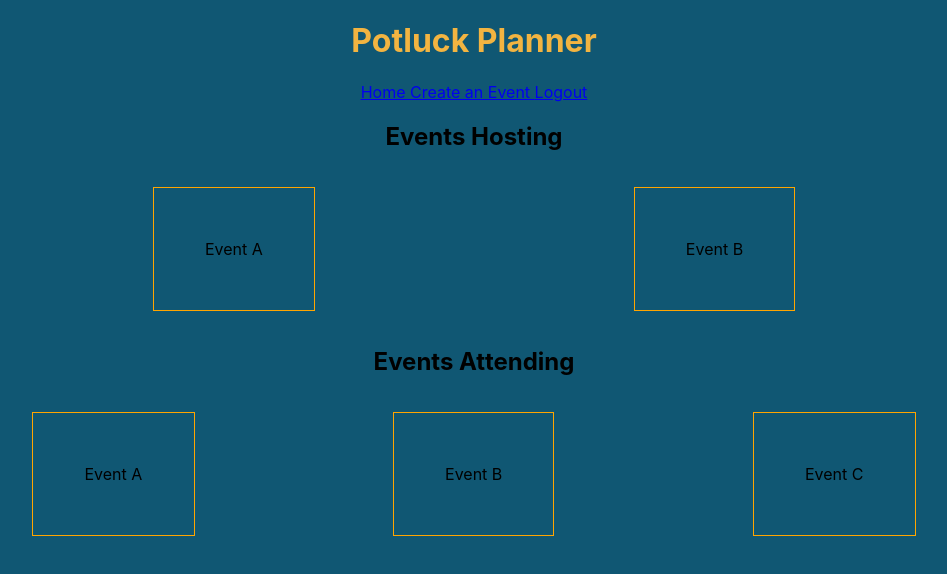
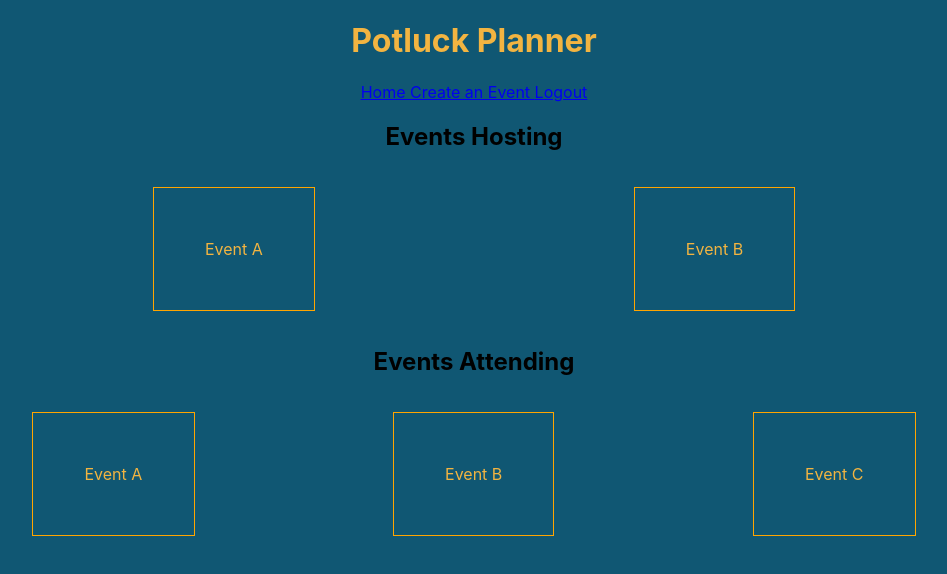
Before and after one commit to Potluck-Planner-1-Oct2021/front-end, a React (Create React App) app in the folder potluck-planner/: page /dashboard in a window 1280 px wide. Shown: the top 574 px of the page, without its empty margins (166-1113 px from the left). Built offline with nearby package versions, Linux system fonts and the light colour scheme; no server answers; sample sign-in values are in the browser's storage.

Commit message:
added event reducer and action components

```diff
--- a/potluck-planner/src/components/Home.js
+++ b/potluck-planner/src/components/Home.js
@@ -1,5 +1,6 @@
-import React from 'react';
+import React, { useEffect } from 'react';
 import styled from 'styled-components';
+import axiosWithAuth from '../utils/axiosWithAuth';
 
 const HomeDiv = styled.div`
     width: 100%;
@@ -19,9 +20,23 @@ const AttendDiv = styled.div`
 const AllP = styled.p`
     border: 1px solid orange;
     padding: 4%;
+    background-color: #105773;
+    color: #f2b441;
 `
 
 export default function Home () {
+
+    useEffect(() => {
+    axiosWithAuth()
+    .get('/potlucks')
+    .then(res => {
+        console.log(res)
+    })
+    .catch(err => {
+        console.log(err)
+    })
+}, [])
+
     return (
         <HomeDiv>
             <StyledP> Events Hosting </StyledP>
```
Also changed, not shown: potluck-planner/src/actions/eventActions.js (added).
